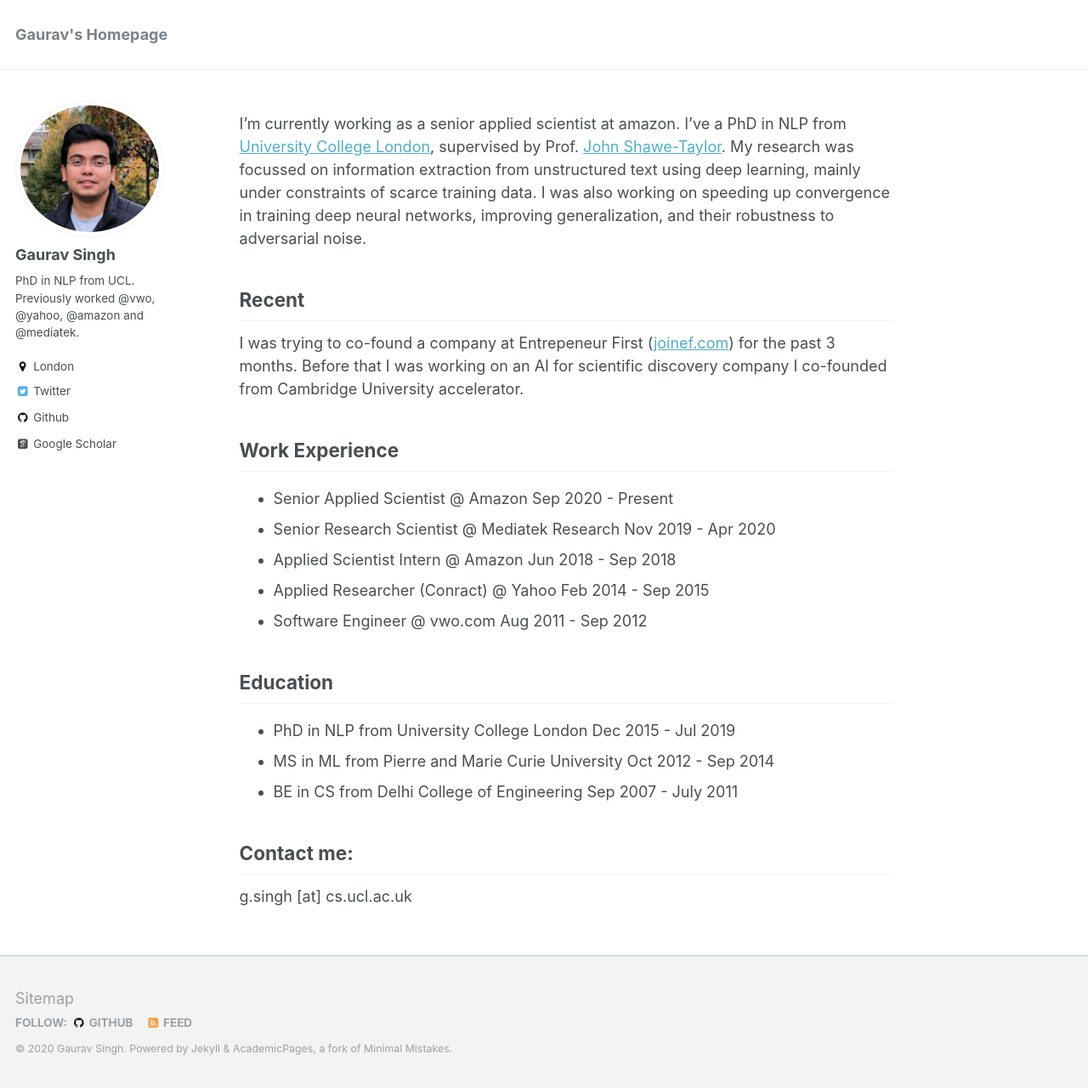
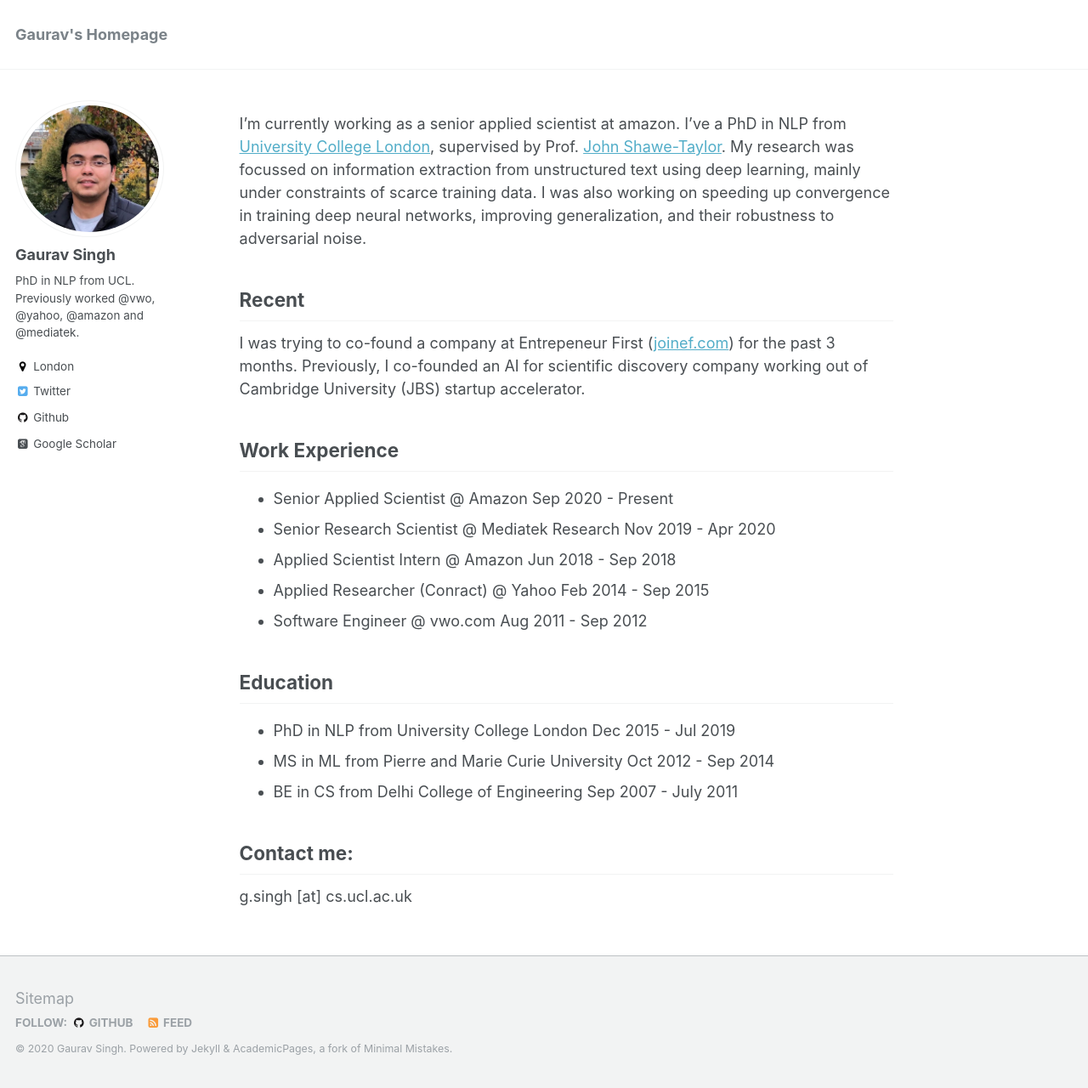
Before and after one commit to gauravsc/gauravsc.github.io, a Jekyll site: the page built from _pages/about.md, in a window 1280 px wide and 1280 px high. Shown: the whole window at 85% size. Built offline with Jekyll 4.4.1, drawn with Linux system fonts in a browser that asks for light colours; some web fonts are replaced.

Commit message:
Update about.md

```diff
--- a/_pages/about.md
+++ b/_pages/about.md
@@ -12,7 +12,7 @@
 
 Recent
 ------
-I was trying to co-found a company at Entrepeneur First (<a href="https://www.joinef.com">joinef.com</a>) for the past 3 months. Before that I was working on an AI for scientific discovery company I co-founded from Cambridge University accelerator.
+I was trying to co-found a company at Entrepeneur First (<a href="https://www.joinef.com">joinef.com</a>) for the past 3 months. Previously, I co-founded an AI for scientific discovery company working out of Cambridge University (JBS) startup accelerator.
 
 Work Experience
 ------
```
